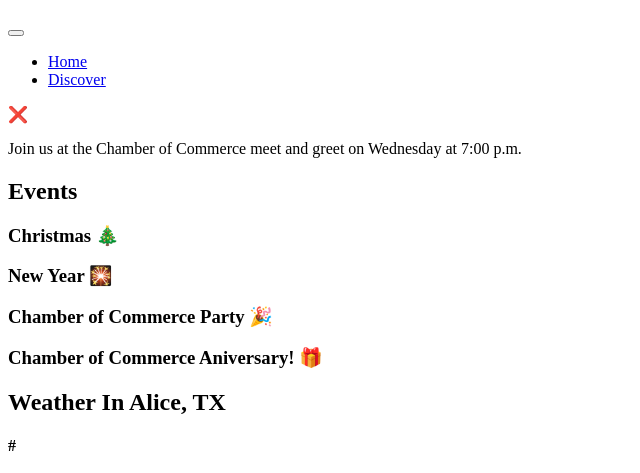
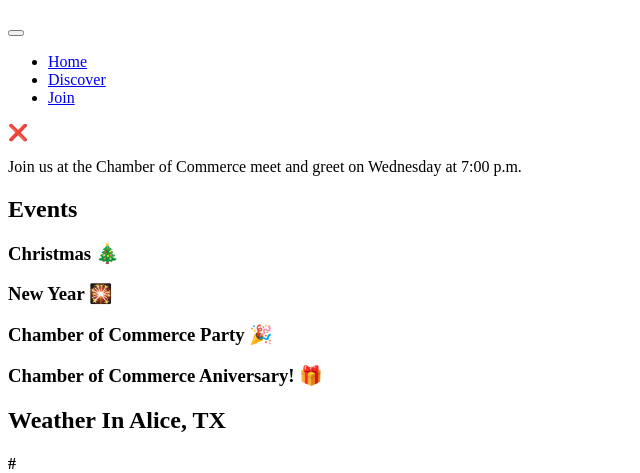
Before and after one commit to EHLeblanc/wdd230, a plain HTML site: page chamber/index.html in a window 1280 px wide. Shown: the part 87-560 px from the top of the page, without its empty margins (0-640 px from the left). Drawn offline with Linux system fonts and the light colour scheme.

Commit message:
push join link

```diff
--- a/chamber/index.html
+++ b/chamber/index.html
@@ -21,6 +21,7 @@
             <ul class="navigation">
                <li class="active"> <a href="index.html">Home</a></li>
                <li> <a href="discover.html">Discover</a></li>
+               <li><a href="join.html">Join</a></li>
             </ul>
         </nav>
         <div id="hero">
```
